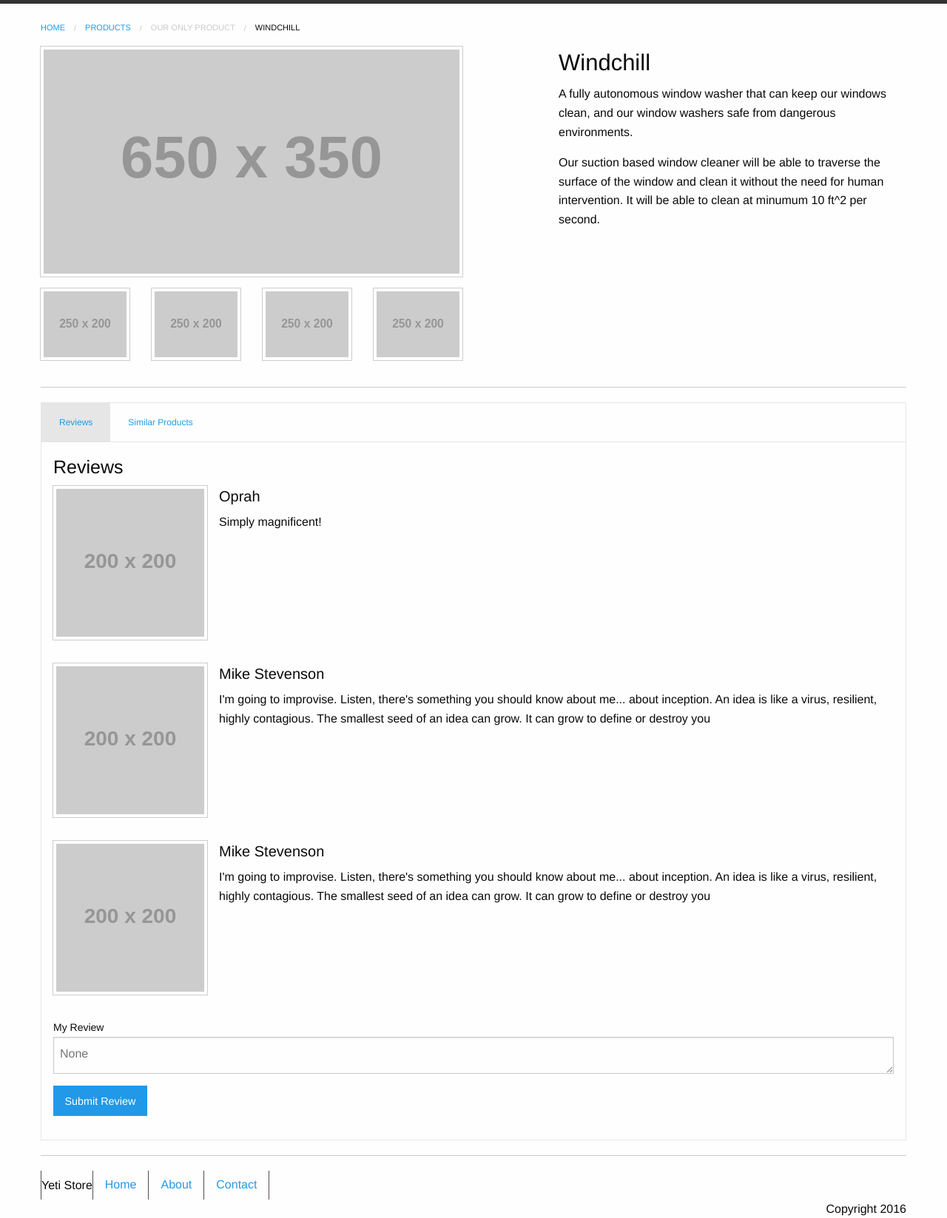
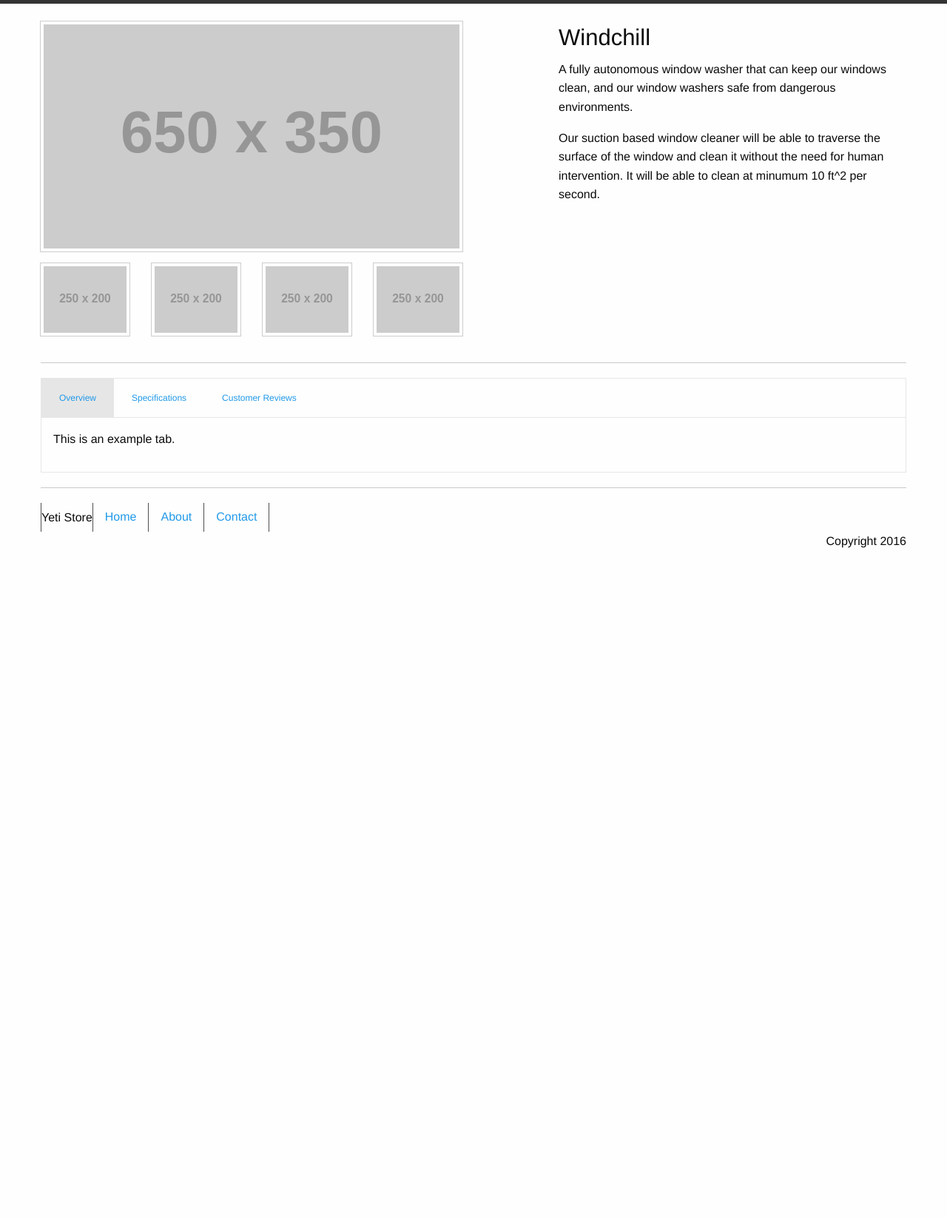
Before and after one commit to guochenshen/Mechatronics, a plain HTML site: page project.html in a window 1280 px wide. Shown: the part 73-1720 px from the top of the page at 74% size. After the commit the page ends 817 px from the top, so only its background shows below. Drawn offline with nearby package versions, Linux system fonts and the light colour scheme; placeholder pictures from the web are drawn by us; a script that the page names is missing.

Commit message:
Tab Changes in the Project Page

```diff
--- a/project.html
+++ b/project.html
@@ -29,18 +29,6 @@
 
 <br>
 
-<div class="row columns">
-<nav aria-label="You are here:" role="navigation">
-<ul class="breadcrumbs">
-<li><a href="#">Home</a></li>
-<li><a href="#">Products</a></li>
-<li class="disabled">Our Only Product</li>
-<li>
-<span class="show-for-sr">Current: </span> Windchill
-</li>
-</ul>
-</nav>
-</div>
 <div class="row">
 <div class="medium-6 columns">
 <img class="thumbnail" src="http://placehold.it/650x350">
@@ -66,48 +54,22 @@
 
 </div>
 </div>
+
 <div class="column row">
 <hr>
+
 <ul class="tabs" data-tabs id="example-tabs">
-<li class="tabs-title is-active"><a href="#panel1" aria-selected="true">Reviews</a></li>
-<li class="tabs-title"><a href="#panel2">Similar Products</a></li>
+<li class="tabs-title is-active"><a href="#panel1" aria-selected="true">Overview</a></li>
+<li class="tabs-title"><a href="#panel2">Specifications</a></li>
+<li class="tabs-title"><a href="#panel3">Customer Reviews</a></li>
 </ul>
+
 <div class="tabs-content" data-tabs-content="example-tabs">
+
 <div class="tabs-panel is-active" id="panel1">
-<h4>Reviews</h4>
-<div class="media-object stack-for-small">
-<div class="media-object-section">
-<img class="thumbnail" src="http://placehold.it/200x200">
+<p>This is an example tab.</p>
 </div>
-<div class="media-object-section">
-<h5>Oprah</h5>
-<p>Simply magnificent!</p>
-</div>
-</div>
-<div class="media-object stack-for-small">
-<div class="media-object-section">
-<img class="thumbnail" src="http://placehold.it/200x200">
-</div>
-<div class="media-object-section">
-<h5>Mike Stevenson</h5>
-<p>I'm going to improvise. Listen, there's something you should know about me... about inception. An idea is like a virus, resilient, highly contagious. The smallest seed of an idea can grow. It can grow to define or destroy you</p>
-</div>
-</div>
-<div class="media-object stack-for-small">
-<div class="media-object-section">
-<img class="thumbnail" src="http://placehold.it/200x200">
-</div>
-<div class="media-object-section">
-<h5>Mike Stevenson</h5>
-<p>I'm going to improvise. Listen, there's something you should know about me... about inception. An idea is like a virus, resilient, highly contagious. The smallest seed of an idea can grow. It can grow to define or destroy you</p>
-</div>
-</div>
-<label>
-My Review
-<textarea placeholder="None"></textarea>
-</label>
-<button class="button">Submit Review</button>
-</div>
+
 <div class="tabs-panel" id="panel2">
 <div class="row medium-up-3 large-up-5">
 <div class="column">
@@ -142,8 +104,44 @@ My Review
 </div>
 </div>
 </div>
+
+<div class="tabs-panel" id="panel3">
+<h4>Reviews</h4>
+<div class="media-object stack-for-small">
+<div class="media-object-section">
+<img class="thumbnail" src="http://placehold.it/200x200">
+</div>
+<div class="media-object-section">
+<h5>Oprah<sup>1</sup></h5>
+<p>You get a Windchill! And you get a Windchill! Everyone gets a Windchill!</p>
 </div>
 </div>
+<div class="media-object stack-for-small">
+<div class="media-object-section">
+<img class="thumbnail" src="http://placehold.it/200x200">
+</div>
+<div class="media-object-section">
+<h5>Some Guy</h5>
+<p>Yes. Yes you should.</p>
+</div>
+</div>
+<div class="media-object stack-for-small">
+<div class="media-object-section">
+<img class="thumbnail" src="http://placehold.it/200x200">
+</div>
+<div class="media-object-section">
+<h5>Some Other Guy</h5>
+<p>No, no you shouldn't.</p>
+</div>
+</div>
+
+<p><sub>1. No, not that Oprah. That Oprah was too busy to review our product. This was some other Oprah who just happened to say the same things as that Oprah.</sub></p>
+
+</div>
+
+</div>
+</div>
+
 <div class="row column">
 <hr>
 <ul class="menu">
```
